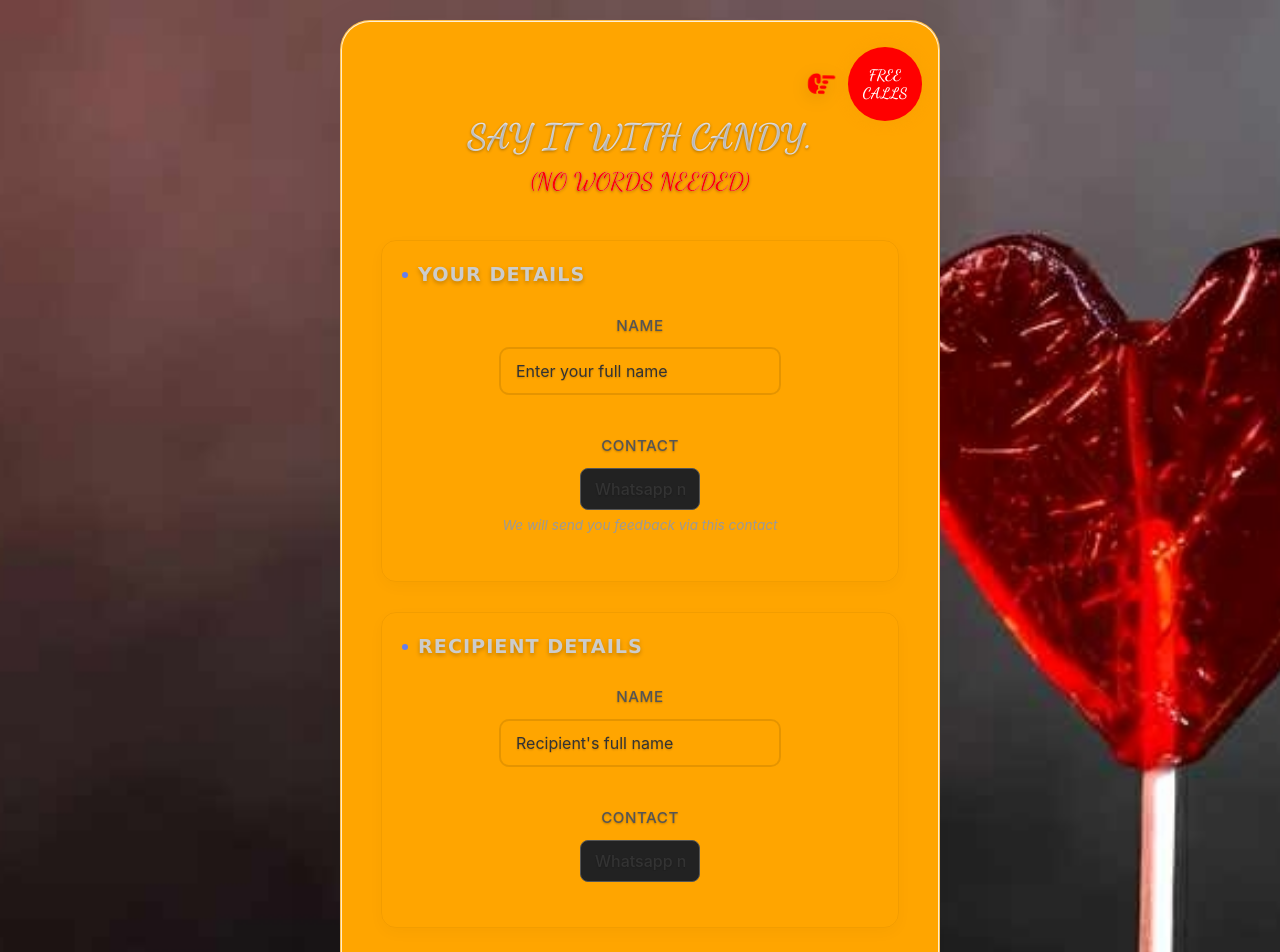
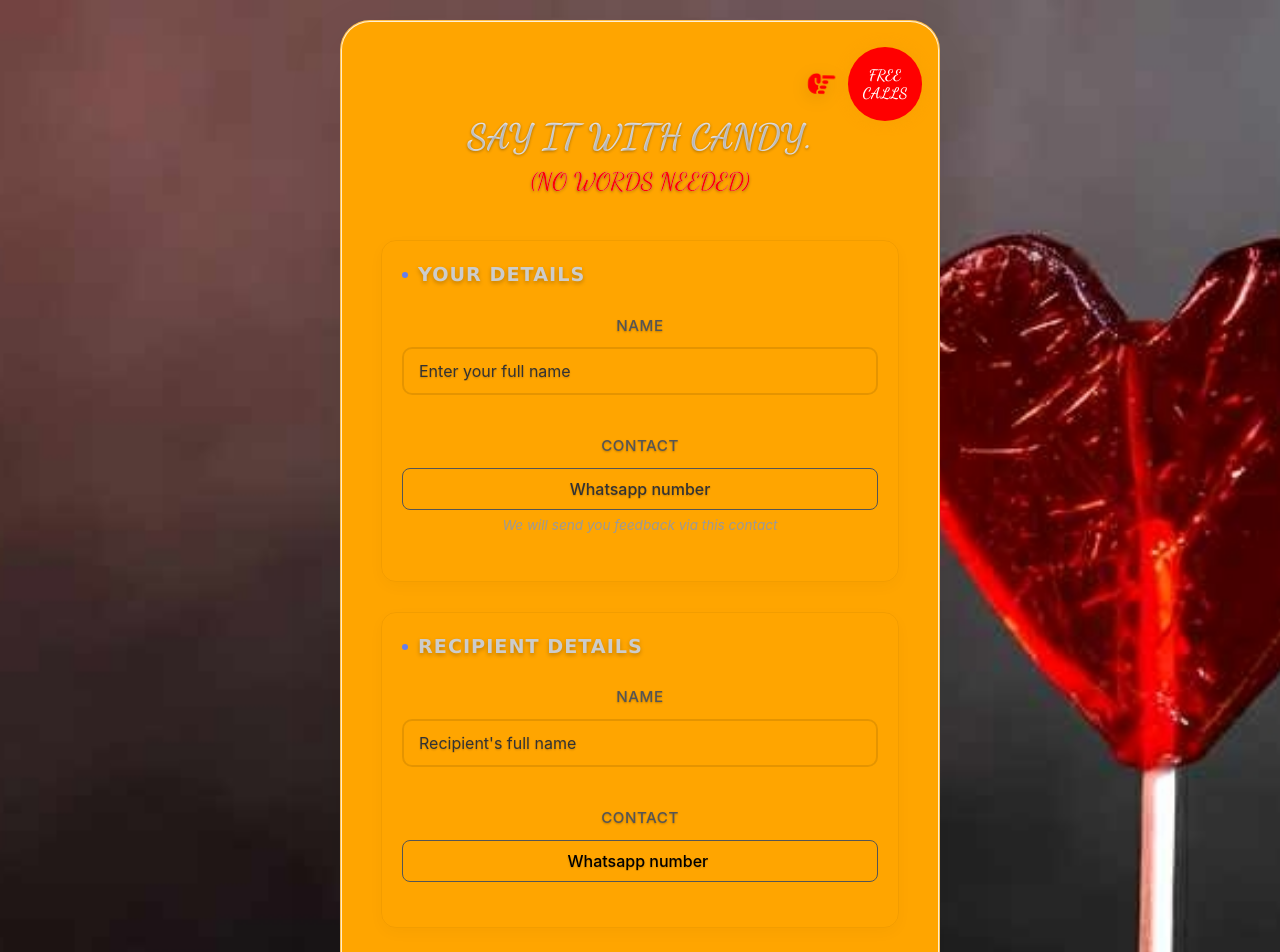
Before and after one commit to Taofeek-Kehinde/Mikibump-s-Calling-Center-Project, a React (Vite) app: page /canyform in a window 1280 px wide. Shown: the top 952 px of the page. Built offline with nearby package versions, Linux system fonts and the light colour scheme; no server answers; the database is empty.

Commit message:
candy btn

```diff
--- a/src/pages/Qrform.tsx
+++ b/src/pages/Qrform.tsx
@@ -170,7 +170,7 @@ if (savedData) {
     return (
         <div className="qrform-container">
             <div className="qrform-card">
-                <h2>Talkin Candy Form</h2>
+                <h2>TALK IN CANDY</h2>
                 <form onSubmit={handleSubmit}>
                     <div className="form-group">
                         <label>Name *</label>
@@ -213,7 +213,7 @@ if (savedData) {
 
 
                     <button type="submit" className="submit-btn" disabled={isSubmitting}>
-                        {isSubmitting ? "Submitting..." : "Submit"}
+                        {isSubmitting ? "Submitting..." : "CANDY IT"}
                     </button>
                 </form>
             </div>
--- a/src/pages/candyform.css
+++ b/src/pages/candyform.css
@@ -118,9 +118,10 @@ form {
   gap: 10px;
 } */
 
-div.form-section{
+/* div.form-section{
   background: transparent;
-}
+} */
+
 .section-title::before {
   content: '';
   width: 6px;
@@ -151,9 +152,15 @@ div.form-section{
   color: #555;
   text-transform: uppercase;
   letter-spacing: 0.5px;
-  text-align: left ;
+  /* text-align: left ; */
   text-shadow: 0 1px 2px rgba(0, 0, 0, 0.25);
 }
+
+.lab {
+  text-align: left;
+}
+
+
 
 .form-groups input,
 .form-groups textarea {
@@ -164,7 +171,6 @@ div.form-section{
   font-size: 1rem;
   color: #333;
   transition: all 0.3s ease;
-  /* background: rgba(255, 255, 255, 0.9); */
   text-align: left;
   text-shadow: 0 1px 2px rgba(0, 0, 0, 0.20);
   resize: none;
@@ -284,6 +290,25 @@ div.form-section{
   box-shadow: 0 8px 20px rgba(102, 126, 234, 0.3);
 }
 
+#yourContact, #recipientContact::placeholder  {
+  width: 100%;
+  background: transparent;
+}
+
+input #yourContact {
+  padding-left: 10px;
+}
+#recipientContact::placeholder {
+  color: #000;
+}
+#yourName, #recipientName {
+  width: 100%;
+}
+
+#recipientContact {
+  width: 100%;
+  background: transparent;
+}
 /* Submit Button */
 .submit-btn {
   padding: 16px 40px;
--- a/src/pages/canyform.tsx
+++ b/src/pages/canyform.tsx
@@ -160,7 +160,7 @@ function Form() {
             <h2 className="section-title">YOUR DETAILS</h2>
 
             <div className="form-groups">
-              <label htmlFor="yourName">Name</label>
+              <label className='lab' htmlFor="yourName">Name</label>
               <input
                 type="text"
                 id="yourName"
```
